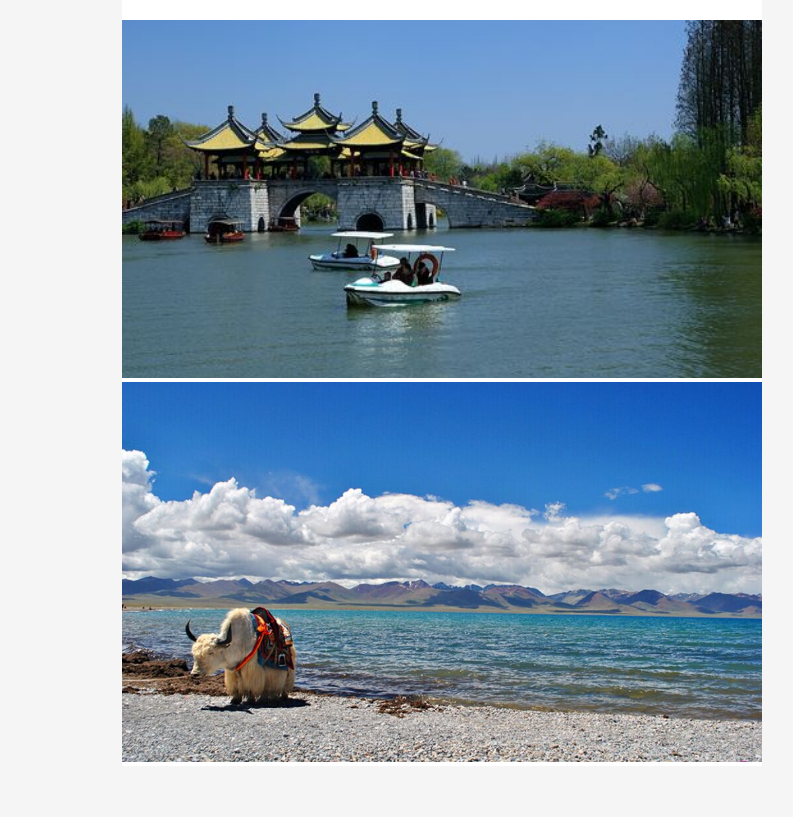
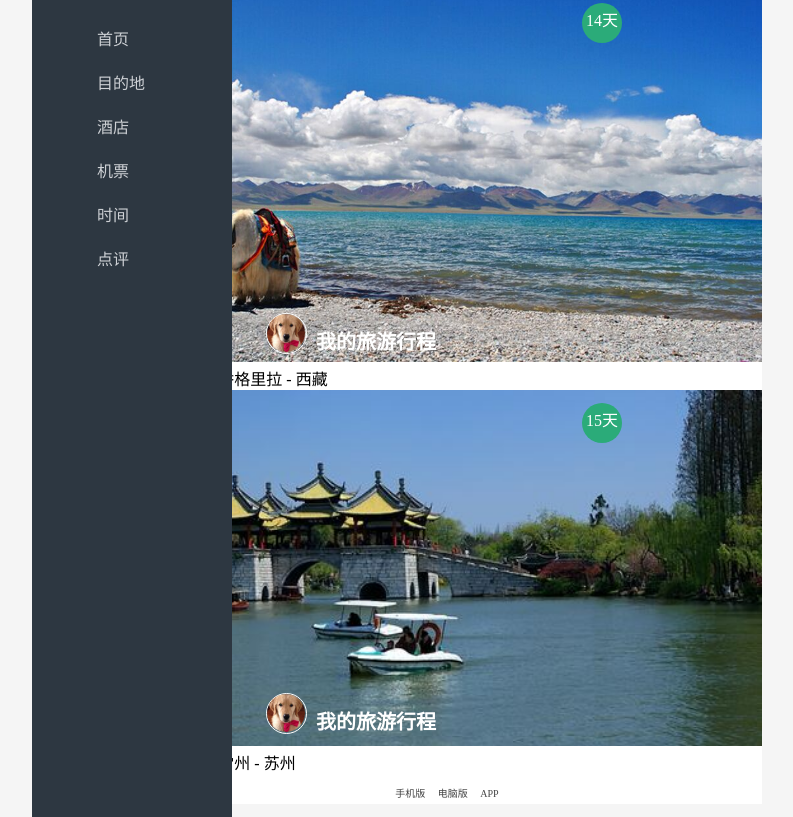
Before and after one commit to guoding9/hello, a plain HTML site: page tour/tour.html in a window 1280 px wide. Shown: the part 98-915 px from the top of the page, without its empty margins (198-991 px from the left). Before the commit the page ends 864 px from the top, so only its background shows below. Drawn offline with Linux system fonts and the light colour scheme.

Commit message:
作业04 09-郭鼎 finished the page

```diff
--- /dev/null
+++ b/tour/css/main.css
@@ -0,0 +1,155 @@
+html{
+    background:#F5F5F5;
+}
+
+body{
+    background-color: white;
+    width: 100%;
+    max-width: 640px;
+    margin: 0 auto;
+}
+
+h1{
+    color: white;
+    text-align: center;
+    font-size: 35px;
+    padding-top: 10px;
+    padding-bottom: 10px;
+}
+
+.qui-header{
+    background-color: #2bab79;
+    height: 60px;
+}
+.plcRouteList{
+    margin-left: 5px;
+}
+
+.pic{
+    border-radius: 50%;
+}
+
+.bottom{
+    position: absolute;
+    top: 395px;
+    left: 464px;
+
+}
+
+.bottom2{
+
+    position: absolute;
+    top: 775px;
+    left: 464px;
+}
+
+
+
+.face{
+    float: left;
+
+    border: 1px solid white;
+    width: 39px;
+    height: 39PX;
+    border-radius: 50%;
+}
+
+.face2{
+    float: left;
+
+    border: 1px solid white;
+    width: 39px;
+    height: 39PX;
+    border-radius: 50%;
+
+}
+
+.title{
+    position: absolute;
+    color: white;
+    white-space: nowrap;
+    font-size: 20px;
+    font-weight: bolder;
+    line-height: 57px;
+    margin-left: 50px;
+}
+
+.day {
+    position:absolute;
+    top: 85px;
+    right: 460px;
+    width: 40px;
+    height: 40px;
+    border-radius: 50%;
+    text-align: center;
+    background-color: #2bab79;
+    line-height: 35px;
+    color: white;
+}
+
+.day2{
+    position:absolute;
+    top: 485px;
+    right: 460px;
+    width: 40px;
+    height: 40px;
+    border-radius: 50%;
+    text-align: center;
+    background-color: #2bab79;
+    line-height: 35px;
+    color: white;
+}
+
+em{
+    font-style:normal;
+    font-weight: bolder;
+}
+
+span{
+    margin-left: 10px;
+}
+
+.qui-aside{
+    position: absolute;
+    top: 20px;
+    left: 230px;
+    width: 200px;
+    height: 895px;
+    background-color: #2d3741;
+}
+
+ul{
+    list-style: none;
+}
+
+.nav-aside{
+    padding: 80px 10px;
+}
+
+
+.nav-aside a{
+    font-size: 16px;
+    color: #ced1d5;
+    line-height: 44px;
+    padding-left: 15px;
+    text-decoration: none;
+    display: block;
+}
+
+.nav-aside a:hover{
+    color: white;
+    background-color: #2bab79;
+}
+
+
+.qui-footer{
+    text-align: center;
+    font-size: 10px;
+    line-height: 20px;
+}
+
+.qui-footer a{
+    text-decoration: none;
+    color: #444;
+    margin-left: 10px;
+}
--- a/tour/tour.html
+++ b/tour/tour.html
@@ -3,31 +3,12 @@
 <head>
     <meta charset="UTF-8">
     <meta name="viewport" content="width=device-width, initial-scale=1.0">
+    <link rel="stylesheet" href="css/main.css">
     <title>国内旅游</title>
 </head>
 <style>
-    html{
-        background:#F5F5F5;
-    }
 
-    body{
-        background-color: white;
-        width: 100%;
-        max-width: 640px;
-        margin: 0 auto;
-    }
 
-    h1{
-        color: white;
-        text-align: center;
-        font-size: 35px;
-        padding-top: 10px;
-        padding-bottom: 10px;
-    }
-
-    .qui-header{
-        background-color: #2bab79;
-    }
 
 </style>
 <body>
@@ -35,17 +16,101 @@
         <h1>国内旅游计划</h1>
     </header>
 
-    <a href="">
+    <section class="plcRouteList">
+        <a href="">
 
-        <img src="images/华东.jpg" alt="" width="640"></a>
+            <img src="images/fengjing.jpg" alt="" width="635"></a>
 
-    </a>
+        </a>
 
-    <a href="">
+        <div class="bottom">
+            <p class="face">
 
-        <img src="images/fengjing.jpg" alt="" width="640"></a>
+                <img src="images/touxiang.jpg" alt="" width="38" height="38" class="pic">
+            </p>
 
-    </a>
+
+
+            <h2 class="title">我的旅游行程</h2>
+        </div>
+
+        <p class="day">
+            14天
+        </p>
+        <div>
+            <em>
+                城市
+            </em>
+            <span>
+                昆明 - 香格里拉 - 西藏
+            </span>
+
+
+        </div>
+
+
+    </section>
+
+    <section class="plcRouteList">
+        <a href="">
+
+            <img src="images/华东.jpg" alt="" width="635"></a>
+
+        </a>
+
+        <div class="bottom2">
+            <p class="face2">
+
+                <img src="images/touxiang.jpg" alt="" width="38" height="38" class="pic">
+            </p>
+
+
+
+            <h2 class="title">我的旅游行程</h2>
+        </div>
+
+        <p class="day2">
+            15天
+        </p>
+        <div>
+            <em>
+                城市
+            </em>
+            <span>
+                北京 - 常州 - 苏州
+            </span>
+
+
+        </div>
+
+
+    </section>
+
+    <footer class="qui-footer">
+        <p>
+            <a herf="#">手机版</a>
+            <a herf="#">电脑版</a>
+            <a herf="#">APP</a>
+        </p>
+
+
+    </footer>
+
+    <aside class="qui-aside">
+        <nav class="nav-aside">
+            <ul >
+                <li><a href="">首页</a></li>
+                <li><a href="">目的地</a></li>
+                <li><a href="">酒店</a></li>
+                <li><a href="">机票</a></li>
+                <li><a href="">时间</a></li>
+                <li><a href="">点评</a></li>
+            </ul>
+        </nav>
+    </aside>
+
+
+
 
 
 
```
